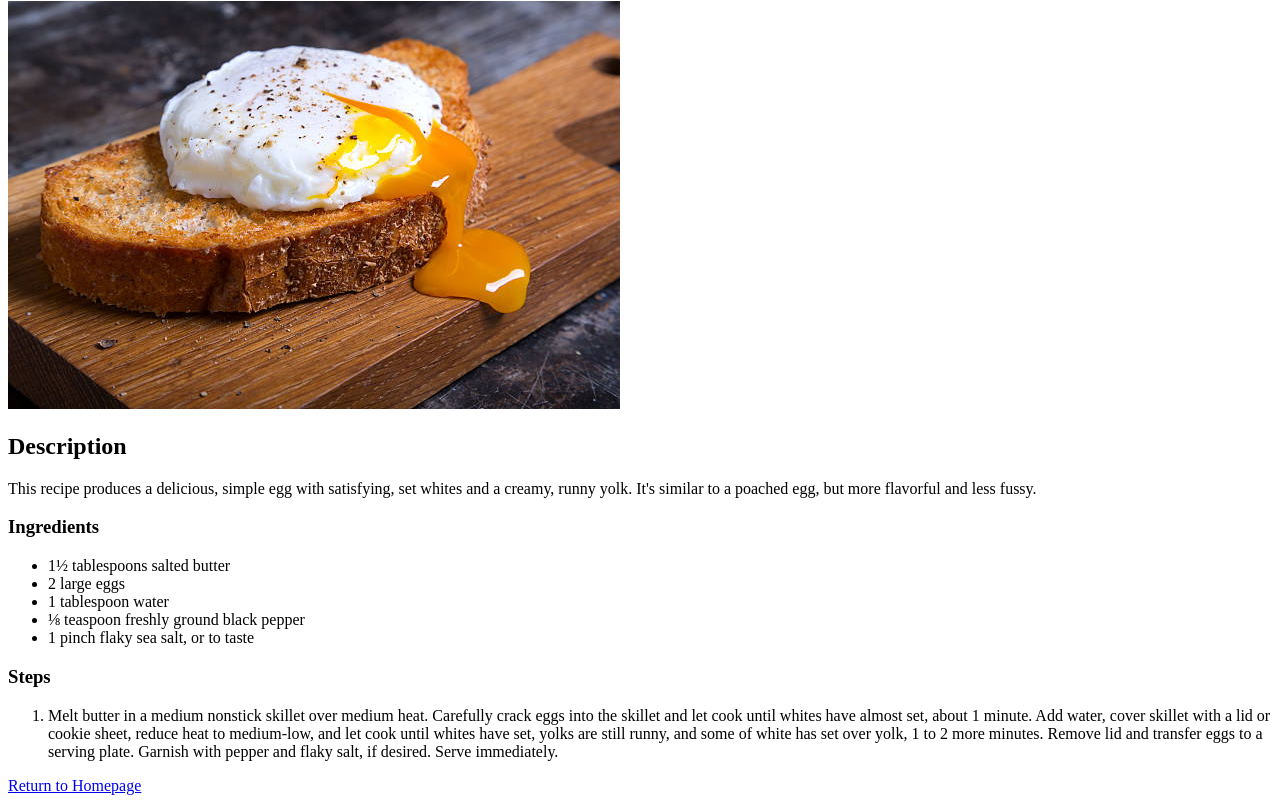
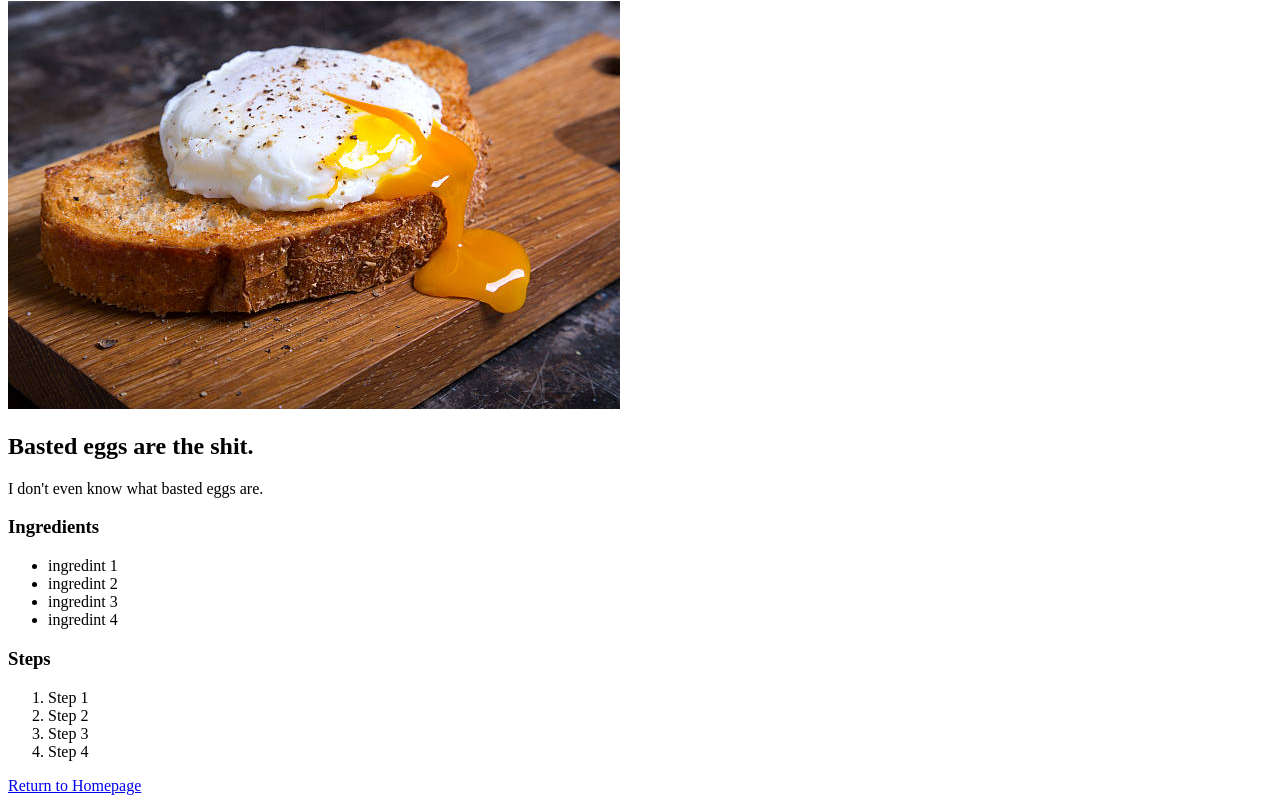
Before and after one commit to Sheezy008/odin-recipes, a plain HTML site: page recipes/basted-eggs.html in a window 1280 px wide. Shown: the part 79-882 px from the top of the page. Drawn offline with Linux system fonts and the light colour scheme.

Commit message:
DOCS: RECOMMIT ENTIRE REPO FOR THE SECOND TIME
I was off for a long time. So I refreshed my memory by redoing "project recipes".
I think I'm good with html now.

```diff
--- a/recipes/basted-eggs.html
+++ b/recipes/basted-eggs.html
@@ -2,26 +2,29 @@
 <html lang="en">
 <head>
     <meta charset="UTF-8">
-    <title>jollof rice</title>
+    <meta http-equiv="X-UA-Compatible" content="IE=edge">
+    <meta name="viewport" content="width=device-width, initial-scale=1.0">
+    <title>Basted Eggs</title>
 </head>
-
 <body>
     <h1>Basted Eggs</h1>
-    <img src="../img/basted-eggs.jpg" alt="picture of basted eggs">
-    <h2>Description</h2>
-    <p>This recipe produces a delicious, simple egg with satisfying, set whites and a creamy, runny yolk. It's similar to a poached egg, but more flavorful and less fussy.</p>
+    <img src="../img/basted-eggs.jpg" alt="image of basted-eggs">
+    <h2>Basted eggs are the shit.</h2>
+    <p>I don't even know what basted eggs are.</p>
     <h3>Ingredients</h3>
     <ul>
-        <li>1½ tablespoons salted butter </li>
-        <li>2 large eggs</li>
-        <li>1 tablespoon water</li>
-        <li>⅛ teaspoon freshly ground black pepper</li>
-        <li>1 pinch flaky sea salt, or to taste</li>
+        <li>ingredint 1</li>
+        <li>ingredint 2</li>
+        <li>ingredint 3</li>
+        <li>ingredint 4</li>
     </ul>
     <h3>Steps</h3>
     <ol>
-        <li>Melt butter in a medium nonstick skillet over medium heat. Carefully crack eggs into the skillet and let cook until whites have almost set, about 1 minute. Add water, cover skillet with a lid or cookie sheet, reduce heat to medium-low, and let cook until whites have set, yolks are still runny, and some of white has set over yolk, 1 to 2 more minutes. Remove lid and transfer eggs to a serving plate. Garnish with pepper and flaky salt, if desired. Serve immediately.</li>
+        <li>Step 1</li>
+        <li>Step 2</li>
+        <li>Step 3</li>
+        <li>Step 4</li>
     </ol>
-    <div><a href="../index.html" title="Odin Recipes">Return to Homepage</a></div>
+    <div><a href="../index.html">Return to Homepage</a></div>
 </body>
 </html>
```
Also changed, not shown: index.html (+7 -6 lines).
